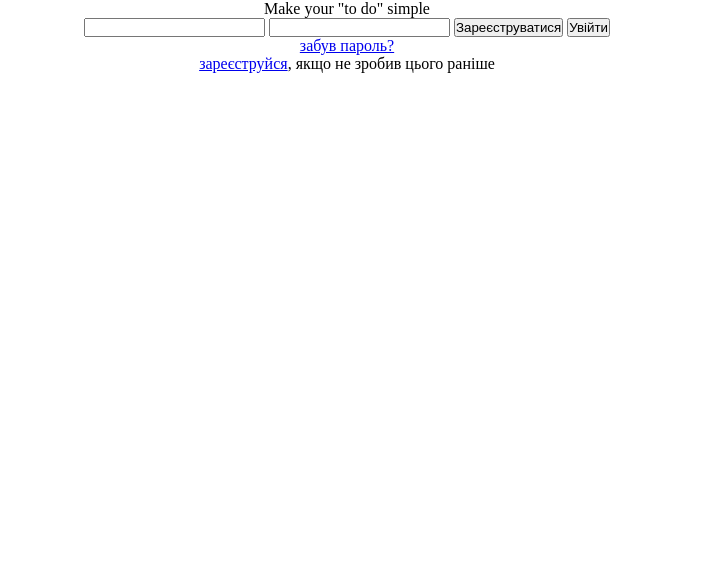
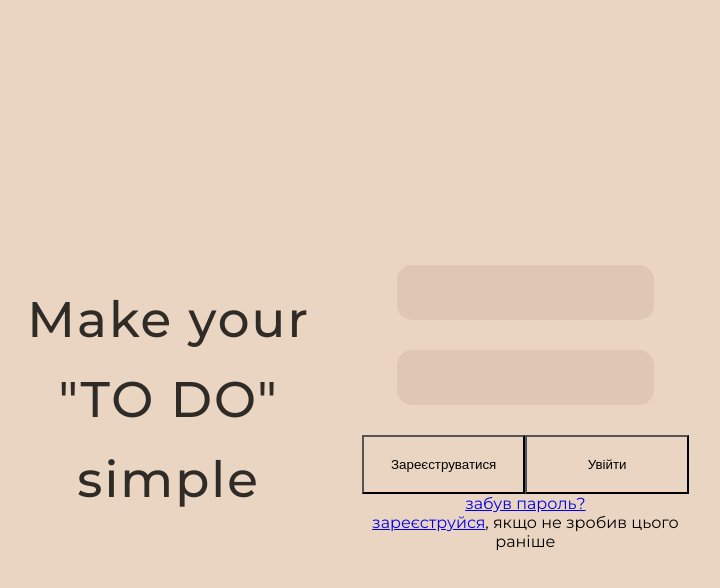
Before and after one commit to AnnaPannaCotta/todolist, a website: page public/index.html in a window 1280 px wide. Shown: the whole page, without its empty margins (293-1013 px from the left). Drawn offline with Linux system fonts and the light colour scheme.

Commit message:
add style

```diff
--- a/public/css/global.css
+++ b/public/css/global.css
@@ -7,6 +7,7 @@
   padding: 0;
   box-sizing: border-box;
   -webkit-font-smoothing: antialiased;
+  background-color: #ebd5c3e7;
 
   /* outline: 1px solid red; */
 }
--- a/public/css/index.header-nav.css
+++ b/public/css/index.header-nav.css
@@ -1,24 +1,62 @@
 .header {
+    width: 100%;
+    height: 100vh;
+    font-family: Montserrat, sans-serif;
+    text-align: center;
+}
+.header--inner {
+    height: 100%;
+    display: inline-flex;
     padding: 40px 100px 40px 100px;
-    position: relative;
-    max-width: 100%;
-    background-color: rgba(17, 17, 16, 0.918);
+    justify-items: center;
+    align-items: center;
+    gap: 30px;
 }
+.header__name, .form  {
+    flex: 1;
+ }
 .header__name {
-    display: flex;
-    align-items: center;
-    justify-content: center;
-    max-width: 1200px;
-    margin: auto;
+    font-size: 50px;
+    font-weight: 500;
+    letter-spacing: 2px;
+    line-height: 1.6;
+    z-index: 1;
+    color: rgba(0, 0, 0, 0.8);
+}
+.header__name:hover {
+    /* background: rgba(78, 1, 1, 0.7);  */
+    background: rgba(71, 1, 1, 0.774);
+    /* background: rgba(223, 187, 163, 0.9);  */
+    border-radius: 25% 0 25% 0;
+    transition: background 0.5s ease-out;
 }
 .form {
+    flex-direction: column;
+    align-items: stretch;
+    box-shadow: none;
+}
+.form-input {
+    margin: 15px 0 15px 0;
+    padding: 20px 40px 20px 40px;
+    background: rgba(223, 198, 181, 1);
+    border-style: none;
+    border-radius: 15px;
+    transition: transform 0.3s ease;
+    transition: background 0.3s ease;
+}
+.form-input:focus {
+    border-style: none;
+    outline: none;
+    transform: scale(1.1);
+    background: rgb(223, 198, 181);
+}
+.button__style {
     display: flex;
-    align-items: center;
-    justify-content: center;
-    max-width: 1200px;
-    margin: auto;
-    flex-direction: column;
+    flex: 1;
 }
-.entry-form {
-    flex-direction: column;
+.form-button {
+    margin-top: 15px;
+    width: 50%;
+    /* border: none; */
+    padding: 20px 20px 20px 20px;
 }
--- a/public/index.html
+++ b/public/index.html
@@ -14,23 +14,56 @@
     <link rel="stylesheet" href="css/index.css" />
   </head>
   <body>
-    <header>
+      <header class="header">
+          <div class="header--inner">
             <div class="header__name">
-        <p>Make your "to do" simple</p>
+              <p>Make your<br>
+                "TO DO"<br>
+                simple</p>
             </div>
             <div class="form">
                 <form class="entry-form" id="form-reg">
-            <input class="form-input" id="username" type="email" name="email" autocomplete="email">
-            <input class="form-input" id="password" type="password" name="password" autocomplete="new-password">
-            <button class="form-button" id="register-btn" type="submit" target="_blank">Зареєструватися</button>
-            <button class="form-button" id="login-btn" type="submit" target="_blank">Увійти</button>
+                  <input
+                    class="form-input"
+                    id="username"
+                    type="email"
+                    name="email"
+                    autocomplete="email"
+                  /><br>
+                  <input
+                    class="form-input"
+                    id="password"
+                    type="password"
+                    name="password"
+                    autocomplete="new-password"
+                  />
+                  <div class="button__style">
+                    <button
+                      class="form-button"
+                      id="register-btn"
+                      type="submit"
+                      target="_blank"
+                    >
+                      Зареєструватися
+                    </button>
+                    <button
+                      class="form-button"
+                      id="login-btn"
+                      type="submit"
+                      target="_blank"
+                    >
+                      Увійти
+                    </button>
+                  </div>
+                  <p><a href="#">забув пароль?</a></p>
+                  <p class="for-reg">
+                    <a href="#">зареєструйся</a>, якщо не зробив цього раніше
+                  </p>
                 </form>
-        <p><a href="#">забув пароль?</a></p>
-        <div class="for-reg"><a href="#">зареєструйся</a>, якщо не зробив цього раніше</div>
+              </div>
           </div>
       </header>
-    <main>
-    </main>
+    <main></main>
     <script type="module" src="js/index.js"></script>
   </body>
 </html>
```
Lines whose indentation alone changed are shown as unchanged.
